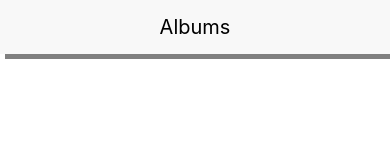
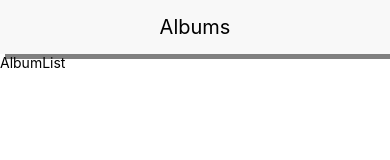
Before and after one commit to marcusbalbi/study, a React Native app in the folder udemy/ReactNativeReduxCasts/albums/: screen / in a window 390 px wide. Shown: the top 160 px of the page. Built offline with nearby package versions, Linux system fonts and the light colour scheme.

Commit message:
Creating AlbumList

```diff
--- a/udemy/ReactNativeReduxCasts/albums/App.js
+++ b/udemy/ReactNativeReduxCasts/albums/App.js
@@ -1,9 +1,12 @@
 import React from 'react';
 import { View } from 'react-native';
 import Header from './src/components/Header';
+import AlbumList from './src/components/AlbumList';
 
+// http://rallycoding.herokuapp.com/api/music_albums
 export default () => (
   <View>
-    <Header />
+    <Header title={'Albums'} />
+    <AlbumList />
   </View>
 );
--- /dev/null
+++ b/udemy/ReactNativeReduxCasts/albums/src/components/AlbumList.js
@@ -0,0 +1,16 @@
+import React, { Component } from 'react';
+import { View, Text } from 'react-native';
+
+class AlbumList extends Component {
+  componentWillMount() {
+    console.log('component will mount on list');
+  }
+  render() {
+    return (
+      <View>
+        <Text>AlbumList</Text>
+      </View>
+    );
+  }
+}
+export default AlbumList;
--- a/udemy/ReactNativeReduxCasts/albums/src/components/Header.js
+++ b/udemy/ReactNativeReduxCasts/albums/src/components/Header.js
@@ -28,7 +28,7 @@
   render() {
     return (
       <View style={styles.container} >
-        <Text style={styles.titleStyle} >Albums</Text>
+        <Text style={styles.titleStyle} >{this.props.title || 'Albums'}</Text>
       </View>
     );
   }
```
Also changed, not shown: udemy/ReactNativeReduxCasts/albums/src/components/AlbumDetail.js (added), 2 other files (tests, documents, lock files or other folders).
